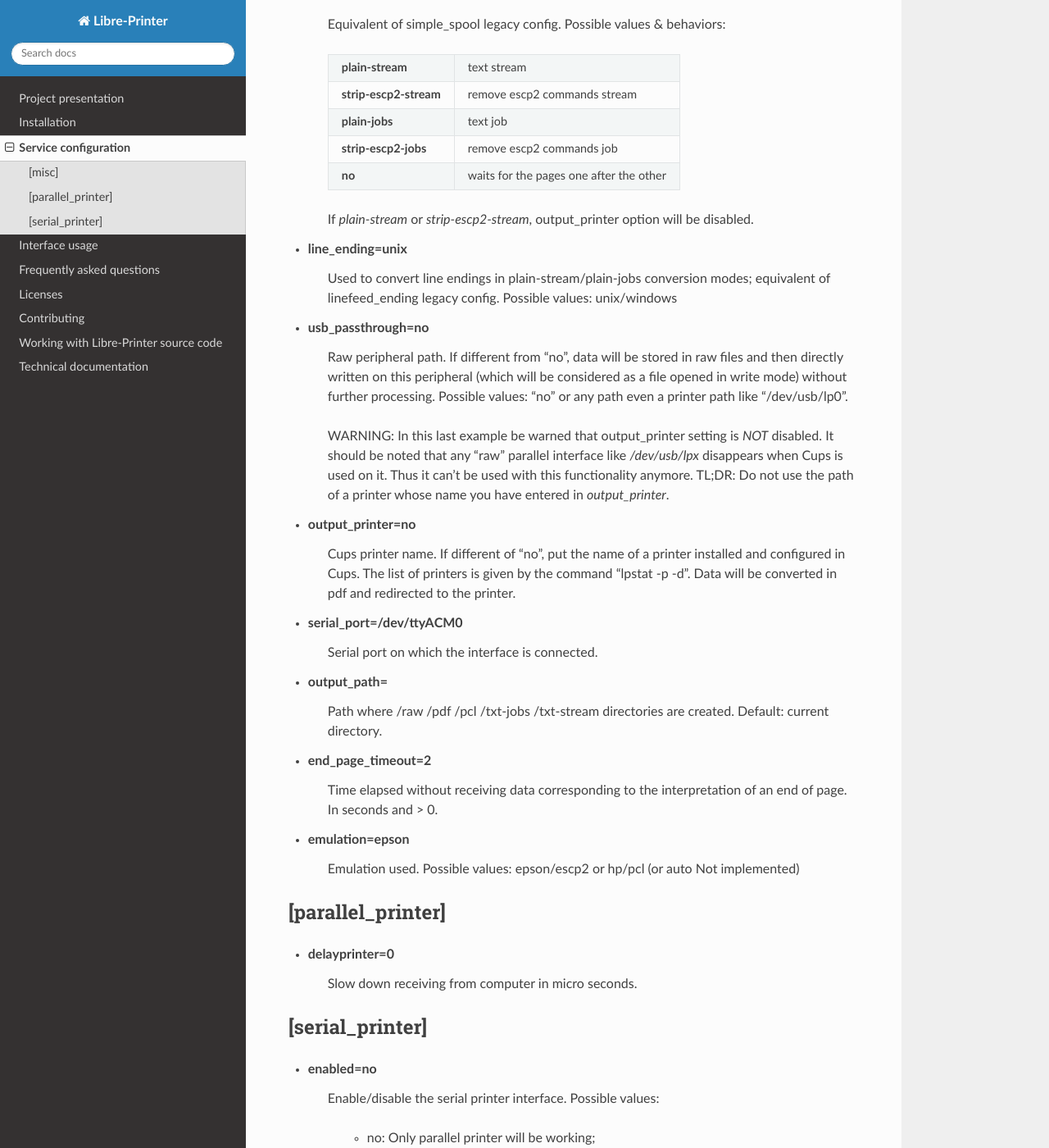
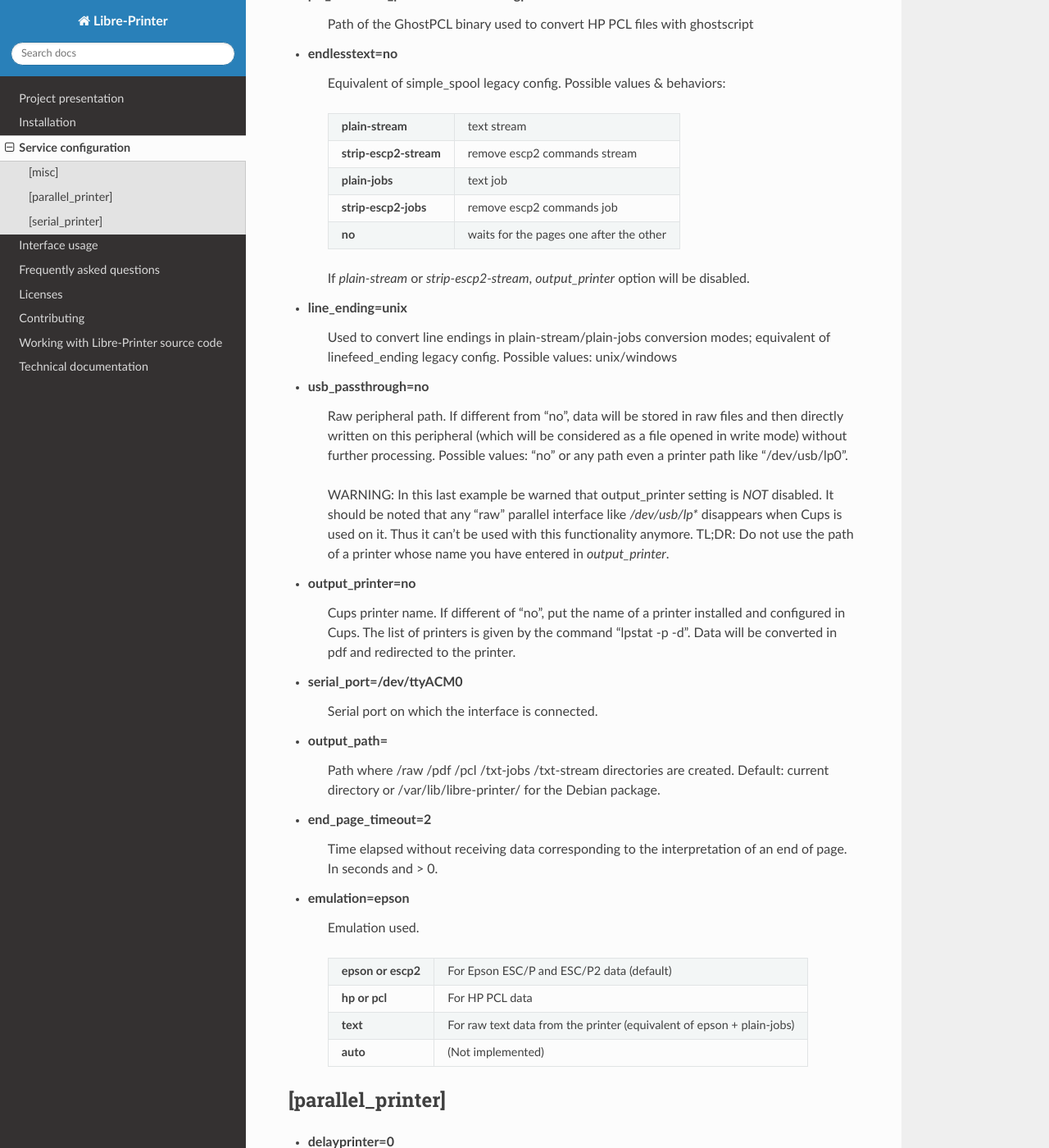
Before and after one commit to ysard/libre-printer, a Sphinx documentation site: the page built from doc/source/service_configuration.rst, in a window 1280 px wide and 1400 px high, scrolled down 1038 px. Shown: the whole window at 82% size. Built offline with Sphinx 7.4.7 and the Read the Docs theme 2.0.0, drawn with Linux system fonts in a browser that asks for light colours; some of the changed text lies outside the part shown.

Commit message:
[doc] service config: sync with dev: emulation, default paths including for debian; fix typos

```diff
--- a/doc/source/service_configuration.rst
+++ b/doc/source/service_configuration.rst
@@ -41,12 +41,15 @@ It is currently split into 3 sections:
 
     Reset directories in output_path, and shared memory during startup.
 
-- **escp2_converter_path=**
+- **escp2_converter_path=/usr/bin/convert-escp2**
 
-    Path of espc2 converter. If the binary is not included in the path its expected
-    name is "convert-escp2".
+    Path of espc2 converter. If the binary is not at the end of the given path its
+    expected name is "convert-escp2".
 
-- **pcl_converter_path=**
+    - For the RetroPrinter image: /home/pi/temp/sdl/escparser/convert-escp2
+    - For the LibrePrinter Debian package: /usr/bin/convert-escp2
+
+- **pcl_converter_path=/usr/local/bin/gpcl6**
 
     Path of the GhostPCL binary used to convert HP PCL files with ghostscript
 
@@ -63,7 +66,7 @@ It is currently split into 3 sections:
     **no**                  waits for the pages one after the other
     ======================= =======================================
 
-    If `plain-stream` or `strip-escp2-stream`, output_printer option will be disabled.
+    If `plain-stream` or `strip-escp2-stream`, `output_printer` option will be disabled.
 
 - **line_ending=unix**
 
@@ -79,7 +82,7 @@ It is currently split into 3 sections:
     Possible values: "no" or any path even a printer path like "/dev/usb/lp0".
 
     WARNING: In this last example be warned that output_printer setting is *NOT*
-    disabled. It should be noted that any "raw" parallel interface like `/dev/usb/lpx`
+    disabled. It should be noted that any "raw" parallel interface like `/dev/usb/lp*`
     disappears when Cups is used on it. Thus it can't be used with this
     functionality anymore.
     TL;DR: Do not use the path of a printer whose name you have entered in
@@ -98,7 +101,7 @@ It is currently split into 3 sections:
 - **output_path=**
 
     Path where /raw /pdf /pcl /txt-jobs /txt-stream directories are created.
-    Default: current directory.
+    Default: current directory or /var/lib/libre-printer/ for the Debian package.
 
 - **end_page_timeout=2**
 
@@ -107,7 +110,14 @@ It is currently split into 3 sections:
 
 - **emulation=epson**
 
-    Emulation used. Possible values: epson/escp2 or hp/pcl (or auto Not implemented)
+    Emulation used.
+
+    ================== ================================================
+    **epson or escp2** For Epson ESC/P and ESC/P2 data (default)
+    **hp or pcl**      For HP PCL data
+    **text**           For raw text data from the printer (equivalent of epson + plain-jobs)
+    **auto**           (Not implemented)
+    ================== ================================================
 
 
 [parallel_printer]
```
